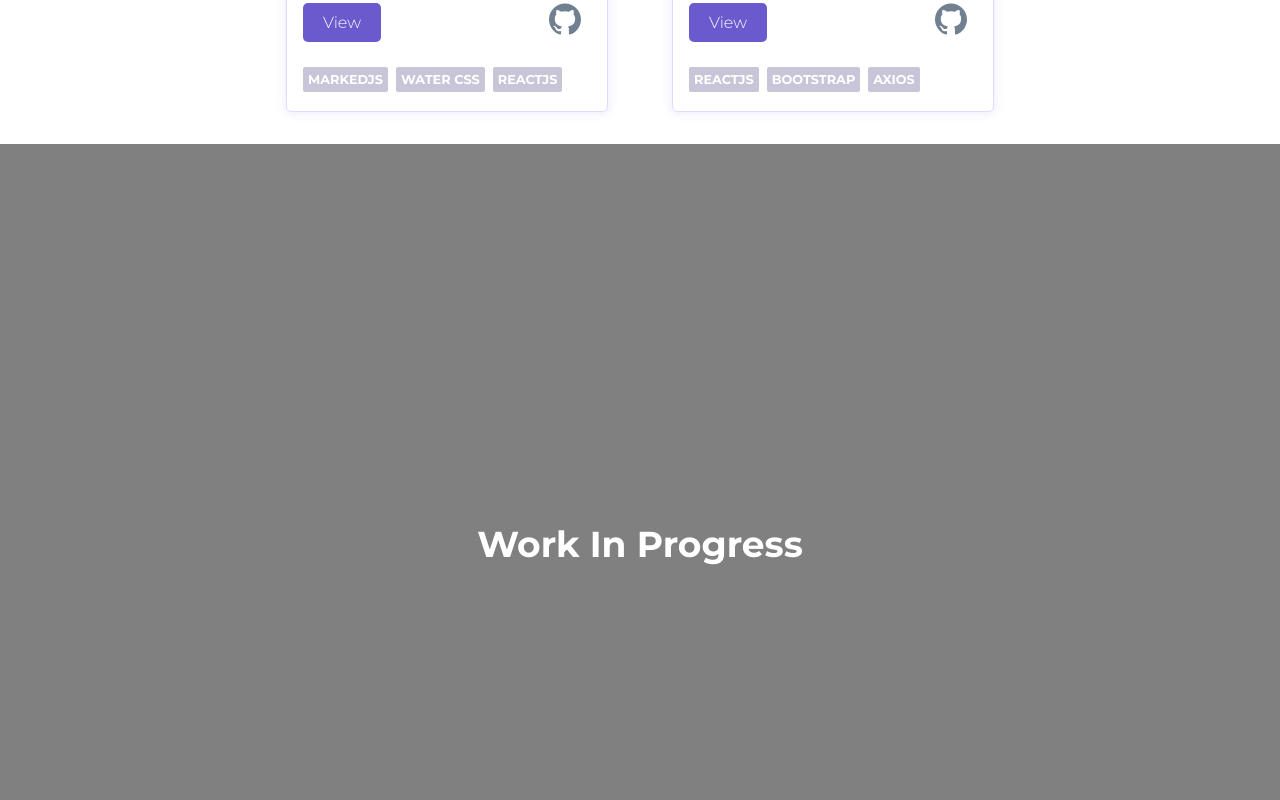
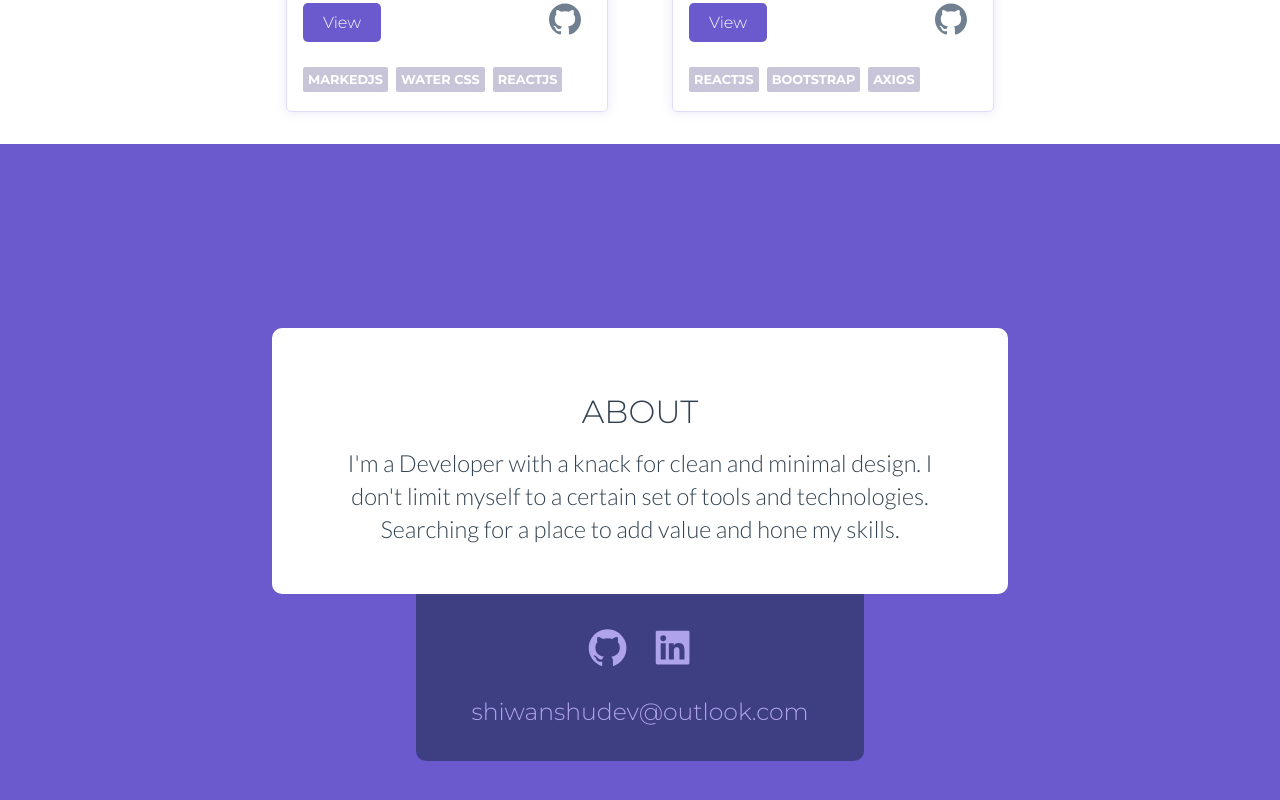
Before and after one commit to shiwanshudev/portfolio, a React (Create React App) app: page /skills in a window 1280 px wide. Shown: the part 2156-2956 px from the top of the page. Built offline with nearby package versions, Linux system fonts and the light colour scheme.

Commit message:
updated about

```diff
--- a/src/App.js
+++ b/src/App.js
@@ -5,6 +5,7 @@ import Navigation from "./components/Navigation";
 import Projects from "./components/Projects";
 import { Wip } from "./components/Wip";
 import Skills from "./components/Skills";
+import About from "./components/About";
 
 const App = () => {
   return (
@@ -13,7 +14,7 @@ const App = () => {
       <Home />
       <Skills />
       <Projects />
-      <Wip />
+      <About />
     </div>
   );
 };
--- /dev/null
+++ b/src/components/About.css
@@ -0,0 +1,80 @@
+.about.container {
+  background-color: slateblue;
+  height: 100vh;
+  width: 100%;
+  display: flex;
+  justify-content: center;
+  align-items: center;
+  font-family: "Montserrat", sans-serif;
+  flex-direction: column;
+}
+
+.about h1 {
+  text-align: center;
+  font-size: 2rem;
+  font-weight: 300;
+  margin: 1rem;
+  text-transform: uppercase;
+  color: var(--textColor);
+}
+
+.about p {
+  text-align: center;
+  font-size: 1.47rem;
+  font-family: "Lato", sans-serif;
+  line-height: 1.4;
+  font-weight: 300;
+  color: var(--textColor);
+}
+
+.about .intro {
+  background-color: #fff;
+  padding: 3rem;
+  width: 50%;
+  border-radius: 10px;
+}
+.about .about-icon {
+  font-size: 3rem;
+  padding: 0 0 1rem 0;
+  color: var(--lightSlateBlue);
+  display: block;
+  text-align: center;
+}
+.about .contact-info {
+  width: 30%;
+  background-color: #3e3e83;
+  padding: 2rem;
+  border-radius: 0 0 10px 10px;
+}
+
+.about .contact-icons {
+  text-align: center;
+}
+.about .contact-icon {
+  font-size: 2.7rem;
+  padding: 0 0 1rem 0;
+  color: var(--lightSlateBlue);
+  text-align: center;
+  margin: 0.7rem;
+}
+
+.about .contact-info p {
+  text-align: center;
+  color: var(--lightSlateBlue);
+  margin-top: 1rem;
+  font-family: "Montserrat", sans-serif;
+}
+
+.about .contact-icon:hover {
+  color: #ddd;
+}
+
+@media screen and (max-width: 900px) {
+  .about .contact-info {
+    width: 70vw;
+  }
+
+  .about .intro {
+    width: 70vw;
+  }
+}
--- /dev/null
+++ b/src/components/About.js
@@ -0,0 +1,35 @@
+import "./About.css";
+import { BsPersonFill } from "react-icons/bs";
+import { AiFillGithub, AiFillLinkedin } from "react-icons/ai";
+const About = () => {
+  return (
+    <div id="about" className="about container">
+      <section className="intro">
+        <h1>About</h1>
+        <p>
+          I'm a Developer with a knack for clean and minimal design. I don't
+          limit myself to a certain set of tools and technologies. Searching for
+          a place to add value and hone my skills.
+        </p>
+      </section>
+      <section className="contact-info">
+        <div className="contact-icons">
+          <a
+            href="https://github.com/shiwanshudev/"
+            target="_blank"
+            rel="noreferrer"
+            className="contact-icon"
+          >
+            <AiFillGithub />
+          </a>
+          <a href="#" className="contact-icon">
+            <AiFillLinkedin />
+          </a>
+          <p>shiwanshudev@outlook.com</p>
+        </div>
+      </section>
+    </div>
+  );
+};
+
+export default About;
--- a/src/components/Home.js
+++ b/src/components/Home.js
@@ -9,7 +9,9 @@ export default function Home() {
       <section className="text-content">
         <h1>Hi! I'm Shiwanshu!</h1>
         <p>I create web applications, ux designs and blog about technology.</p>
-        <a className="hire-button">Hire Me!</a>
+        <a className="hire-button" href="#about">
+          Hire Me!
+        </a>
       </section>
       <section className="home-vector">
         <img src={images.homeBg} alt="Home Vector" />
--- a/src/components/Navigation.js
+++ b/src/components/Navigation.js
@@ -25,13 +25,8 @@ export default function Navigation() {
               </a>
             </li>
             <li className="nav-link">
-              <a href="#" onClick={() => setDisplayMenu(!displayMenu)}>
+              <a href="#about" onClick={() => setDisplayMenu(!displayMenu)}>
                 About
-              </a>
-            </li>
-            <li className="nav-link">
-              <a href="#" onClick={() => setDisplayMenu(!displayMenu)}>
-                Contact
               </a>
             </li>
           </ul>
```
